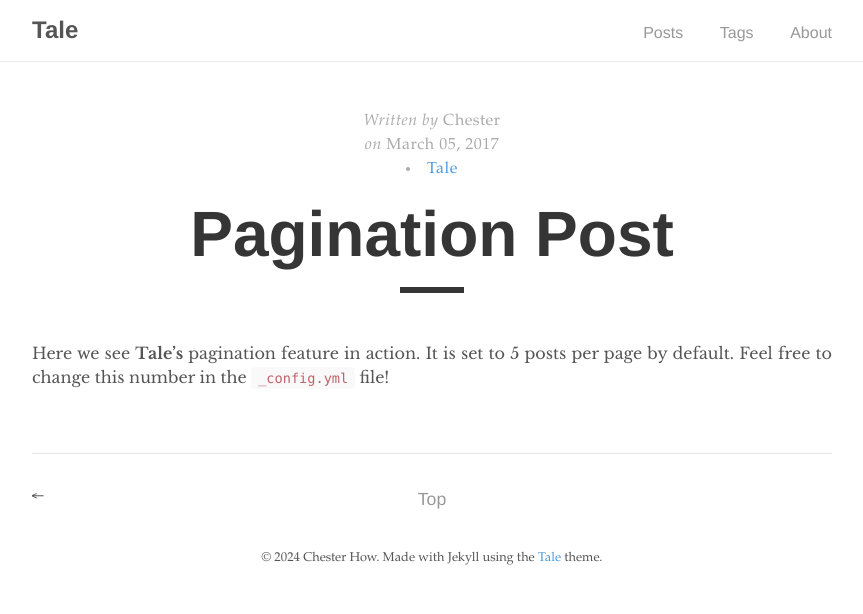
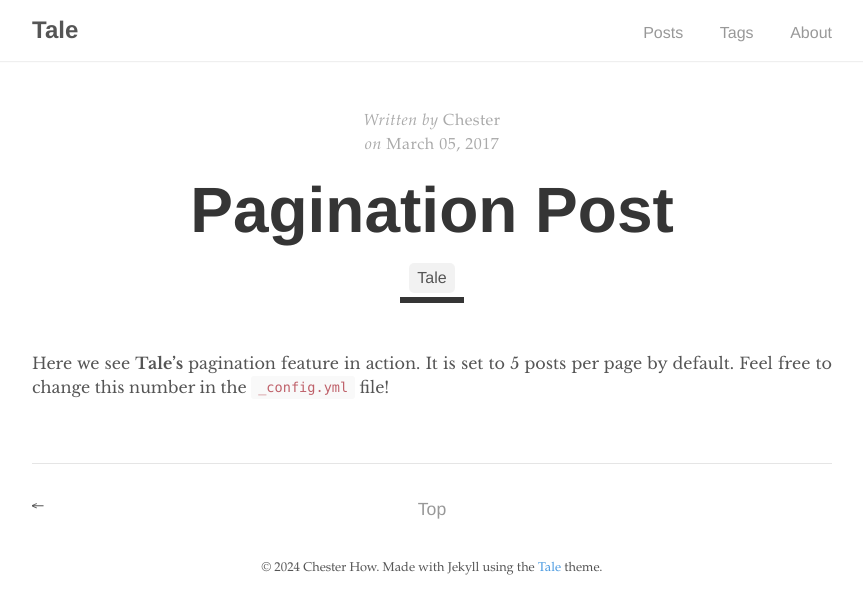
Before and after one commit to koda-masaru/jekyll-test, a Jekyll site: the page built from docs/_posts/2017-03-05-pagination-post.md, in a window 1280 px wide. Shown: the top 614 px of the page, without its empty margins (208-1071 px from the left). Built offline with Jekyll 4.4.1, drawn with Linux system fonts in a browser that asks for light colours.

```diff
--- a/docs/_layouts/post.html
+++ b/docs/_layouts/post.html
@@ -15,14 +15,16 @@ layout: default
       <br>
       <span>on&nbsp;</span><time datetime="{{ page.date }}">{{ page.date | date: "%B %d, %Y" }}</time>
     {% endif %}
-
-    {% for tag in page.tags %}
-    <li><a href="/{{ site.baseurl }}/tags/#{{ tag }}">{{ tag }}</a></li>
-    {% endfor %}
-
   </div>
 
   <h1 class="post-title">{{ page.title }}</h1>
+
+  <div class="tags-clouds">
+    {% for tag in page.tags %}
+    <a href="{{ post.url | prepend: site.baseurl }}/tags/#{{ tag }}">{{ tag }}</a>
+    {% endfor %}
+  </div>
+
   <div class="post-line"></div>
 
   {{ content }}
```
Also changed, not shown: docs/_includes/catalogue_item.html (+6 -4 lines).
